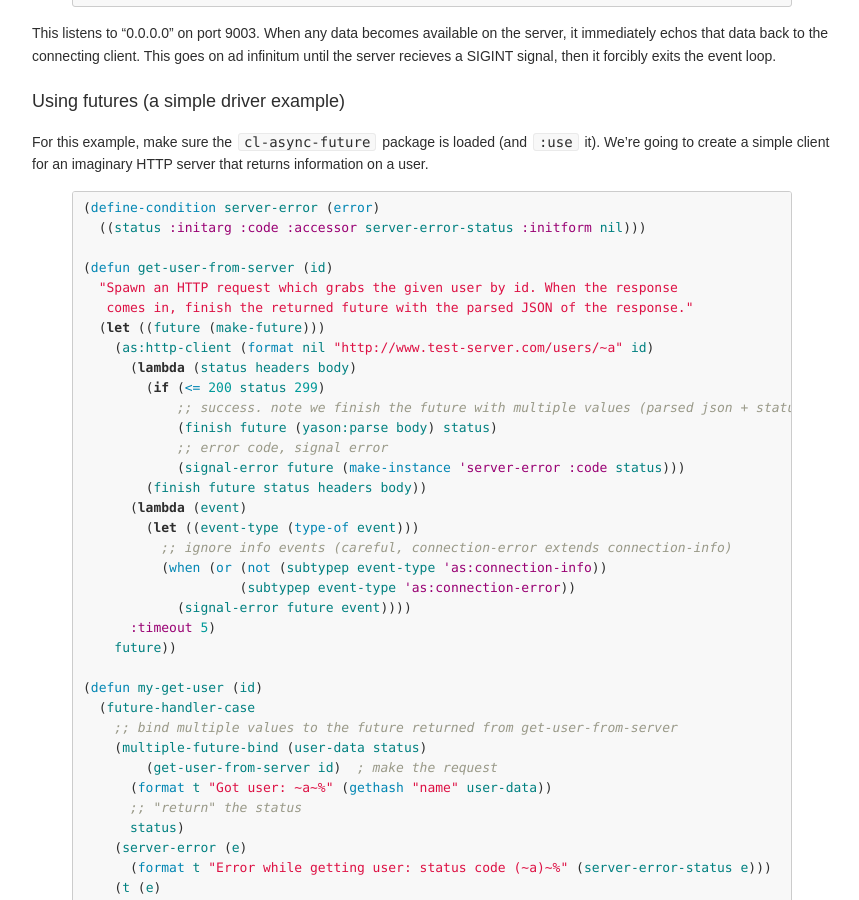
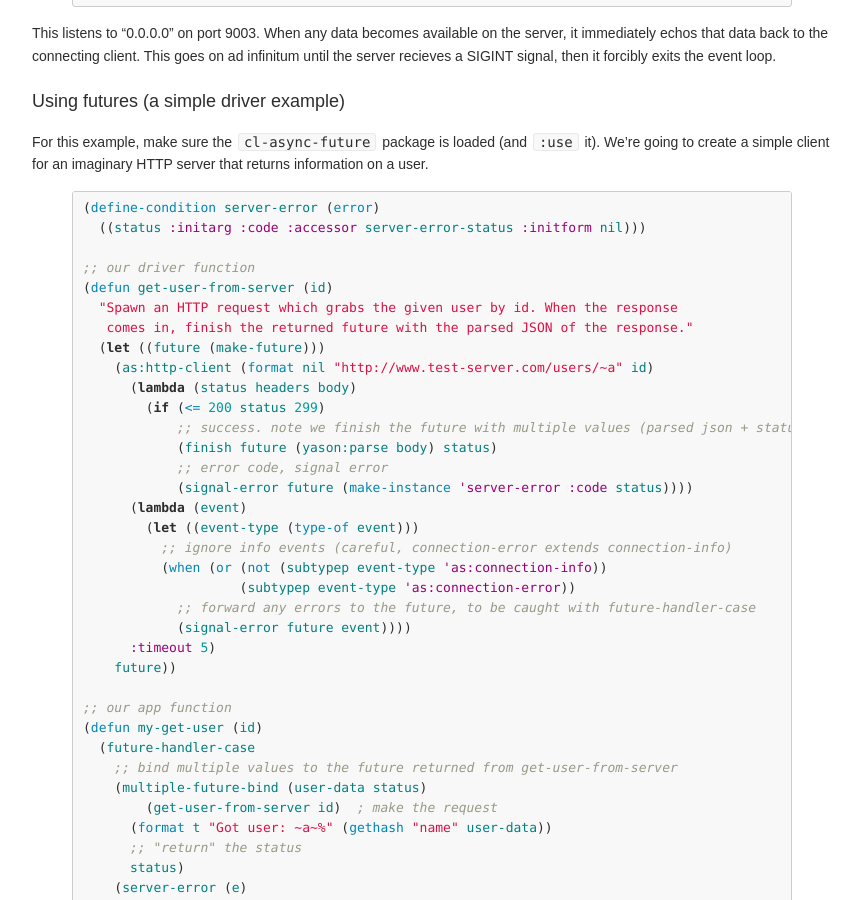
Before and after one commit to orthecreedence/cl-async, a Jekyll site: the page built from examples.md, in a window 1280 px wide and 900 px high, scrolled down 536 px. Shown: the whole window, without its empty margins (208-1067 px from the left). Built offline with Jekyll 4.4.1, drawn with Linux system fonts in a browser that asks for light colours; Markdown is read by kramdown in place of the engine named in the settings.

Commit message:
fixing error in future example

```diff
--- a/examples.md
+++ b/examples.md
@@ -43,6 +43,7 @@ returns information on a user.
 (define-condition server-error (error)
   ((status :initarg :code :accessor server-error-status :initform nil)))
 
+;; our driver function
 (defun get-user-from-server (id)
   "Spawn an HTTP request which grabs the given user by id. When the response
    comes in, finish the returned future with the parsed JSON of the response."
@@ -53,17 +54,18 @@ returns information on a user.
             ;; success. note we finish the future with multiple values (parsed json + status code)
             (finish future (yason:parse body) status)
             ;; error code, signal error
-            (signal-error future (make-instance 'server-error :code status)))
-        (finish future status headers body))
+            (signal-error future (make-instance 'server-error :code status))))
       (lambda (event)
         (let ((event-type (type-of event)))
           ;; ignore info events (careful, connection-error extends connection-info)
           (when (or (not (subtypep event-type 'as:connection-info))
                     (subtypep event-type 'as:connection-error))
+            ;; forward any errors to the future, to be caught with future-handler-case
             (signal-error future event))))
       :timeout 5)
     future))
 
+;; our app function
 (defun my-get-user (id)
   (future-handler-case
     ;; bind multiple values to the future returned from get-user-from-server
```
